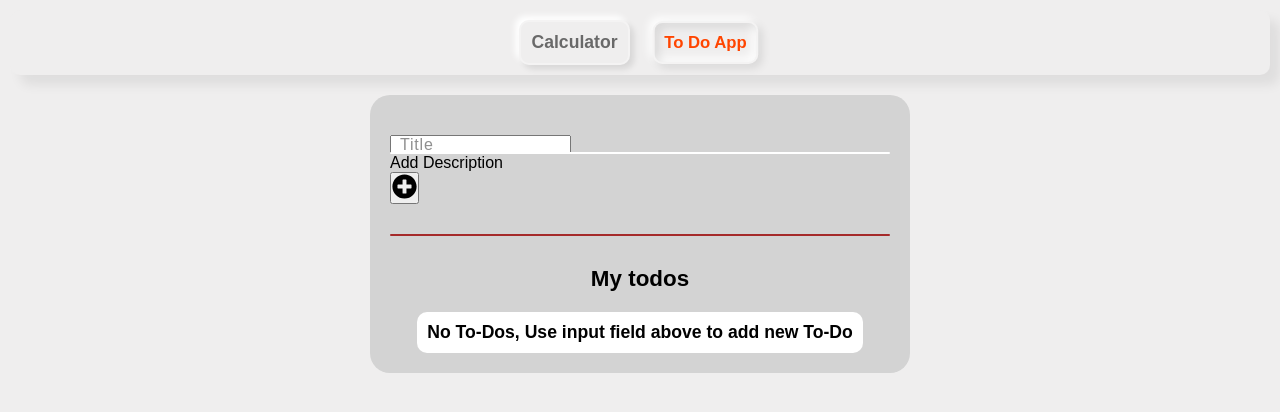
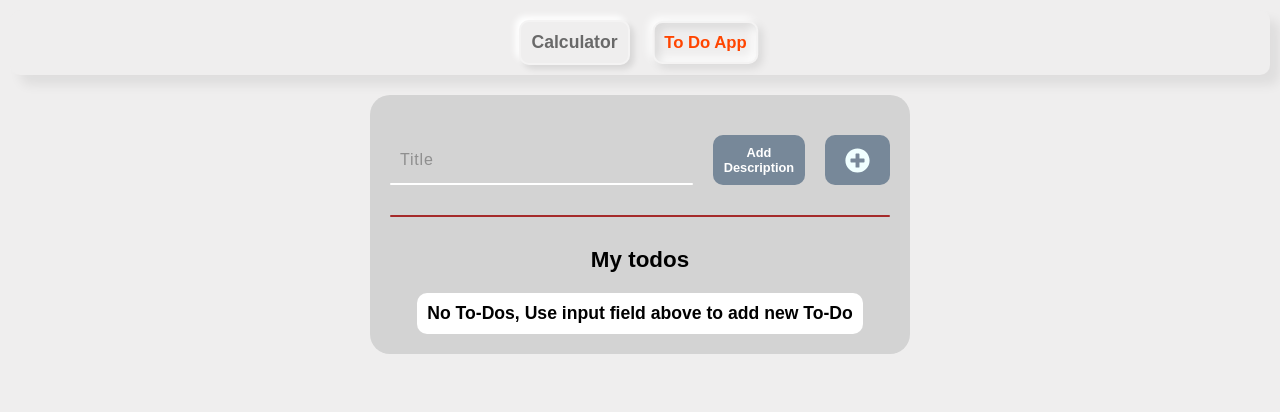
Before and after one commit to maddatsubedi/React-Multiapp, a React (Create React App) app: page /todoapp in a window 1280 px wide. Shown: the top 412 px of the page. Built offline with nearby package versions, Linux system fonts and the light colour scheme.

Commit message:
Bug Fixes and UI changes

```diff
--- a/src/components/To-Do-App/ToDoApp.js
+++ b/src/components/To-Do-App/ToDoApp.js
@@ -206,7 +206,7 @@ const ToDoApp = () => {
     <>
       <div className="to-do-main">
         <div className="to-do">
-          <form className={`descAddMode ${ descAddMode ? `descAddMode` : `` }`} onSubmit={(e) => submitHandler(e)}>
+          <form className={`todo-input ${ descAddMode ? `descAddMode` : `` }`} onSubmit={(e) => submitHandler(e)}>
             <div className="input-field">
               <div className="title input-section">
                 <input type="text" className={`titleInput ${title !== '' ? `valid` : ''}`} value={title} onChange={(e) => handleTitle(e)} required={true} />
```
